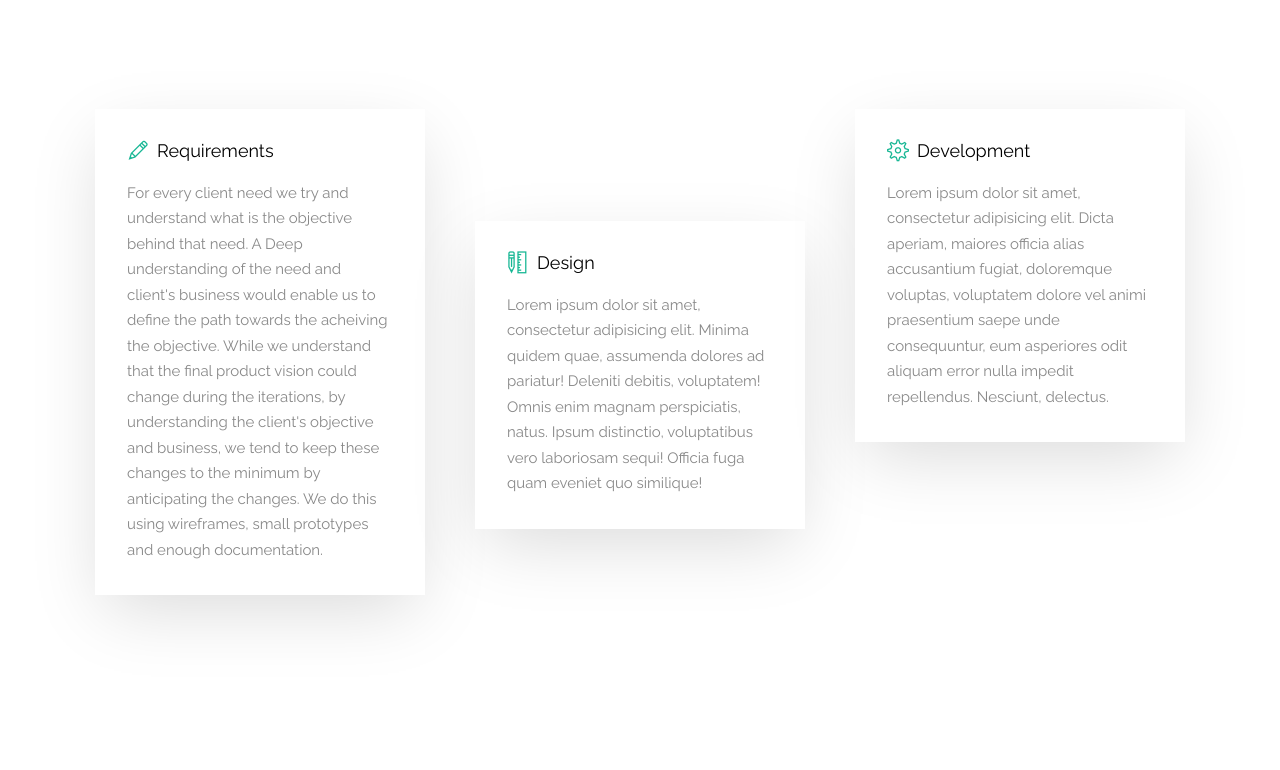
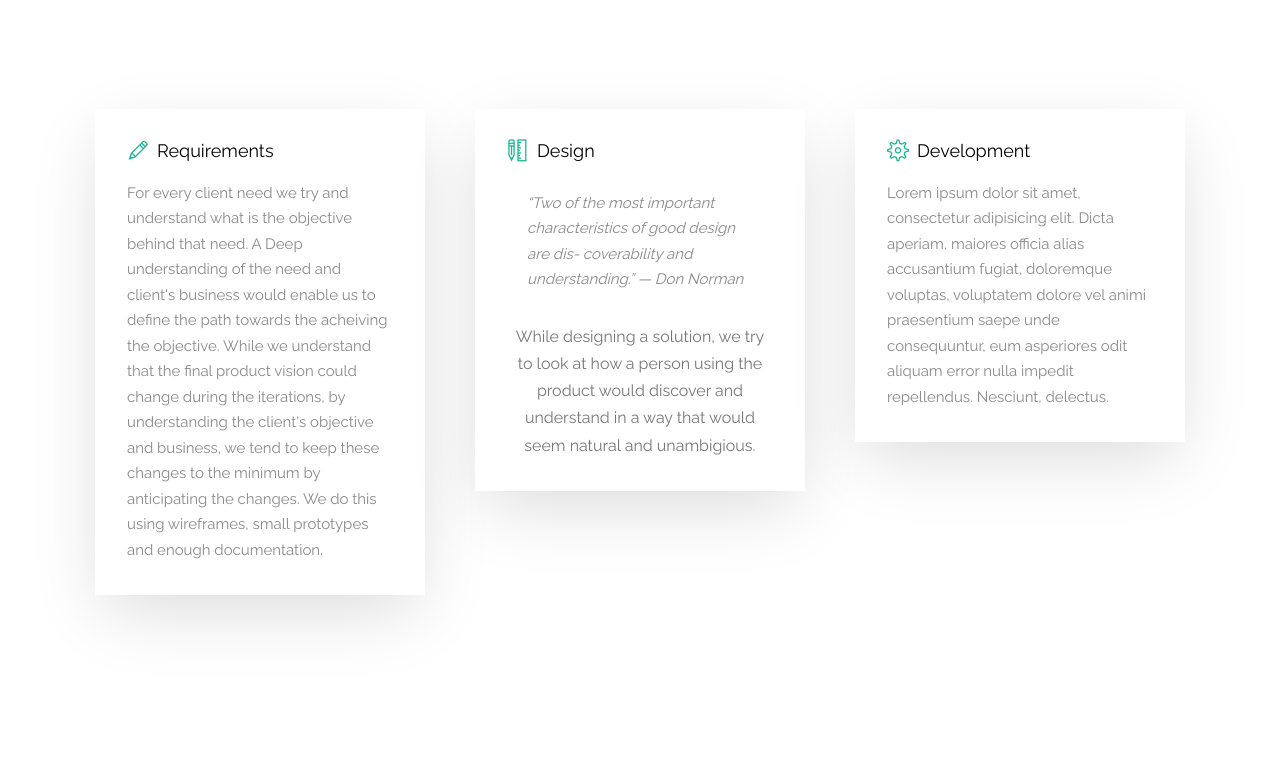
Before and after one commit to premeya/premeya.github.io, a plain HTML site: page index.html in a window 1280 px wide. Shown: the part 1270-2040 px from the top of the page. Drawn offline with Linux system fonts and the light colour scheme; files whose address does not match are found by name.

Commit message:
Design Changes push

```diff
--- a/index.html
+++ b/index.html
@@ -140,9 +140,15 @@
 						</div>
 					</div>
 					<div class="col-md-4 col-sm-4 service-wrap">
-						<div class="service animate-change">
+						<div class="service">
 							<h3><i class="ti-ruler-pencil"></i> Design</h3>
-							<p>Lorem ipsum dolor sit amet, consectetur adipisicing elit. Minima quidem quae, assumenda dolores ad pariatur! Deleniti debitis, voluptatem! Omnis enim magnam perspiciatis, natus. Ipsum distinctio, voluptatibus vero laboriosam sequi! Officia fuga quam eveniet quo similique!</p>
+							<p><blockquote style="border-left-width: 0px;">
+									<p style="font-style: italic">&ldquo;Two of the most important characteristics of good design are dis-
+											coverability and understanding.&rdquo; <cite class="author">&mdash; Don Norman</cite>
+									</p>
+								</blockquote>
+								While designing a solution, we try to look at how a person using the product would discover and understand in a way that would seem natural and unambigious.
+							</p>
 						</div>
 					</div>
 					<div class="col-md-4 col-sm-4 service-wrap">
@@ -159,7 +165,7 @@
 		</div>
 		<!-- END .gtco-services -->
 
-		<div class="gtco-section gtco-products">
+		<!-- div class="gtco-section gtco-products">
 			<div class="gtco-container">
 				<div class="row row-pb-sm">
 					<div class="col-md-8 col-md-offset-2 gtco-heading text-center">
@@ -231,7 +237,7 @@
 					</div>
 				</div>
 			</div>
-		</div>
+		</div -->
 		<!-- END .gtco-products -->
 
 		<div class="gtco-section gtco-testimonial gtco-gray">
```
